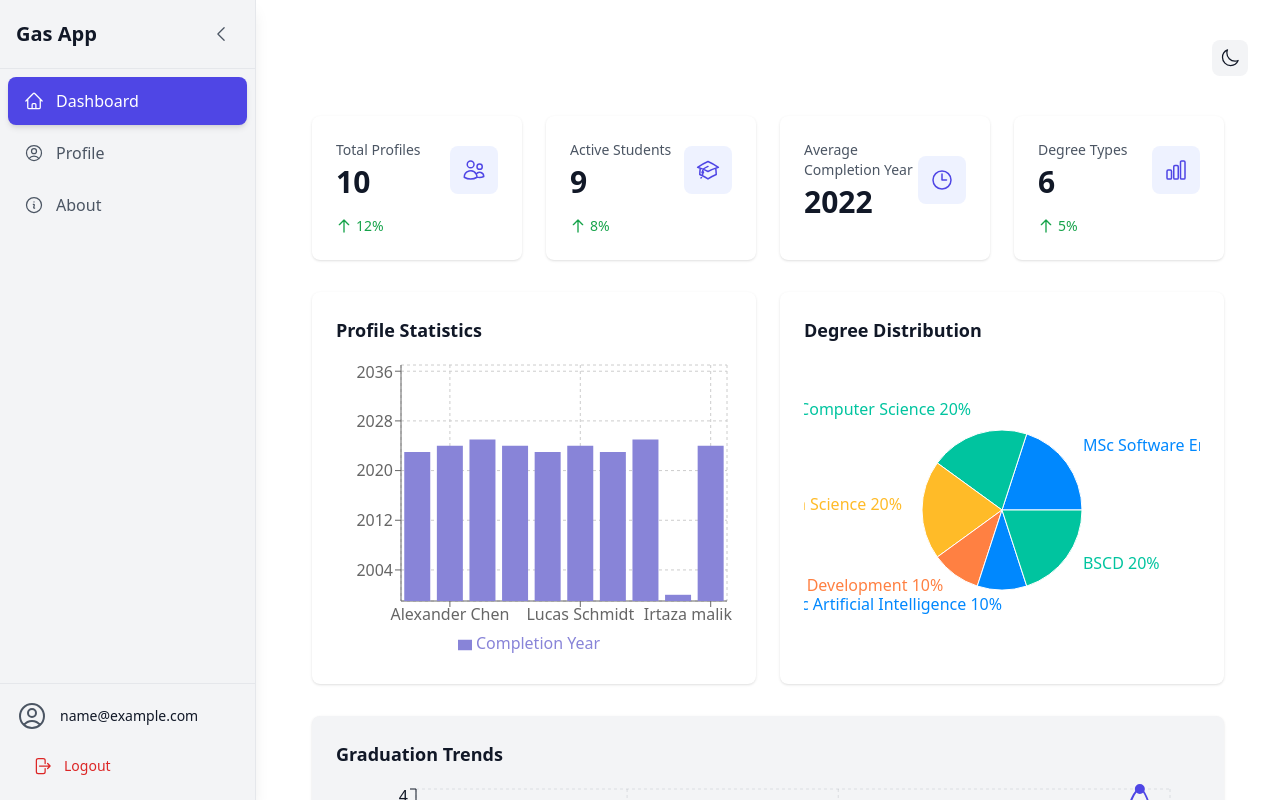
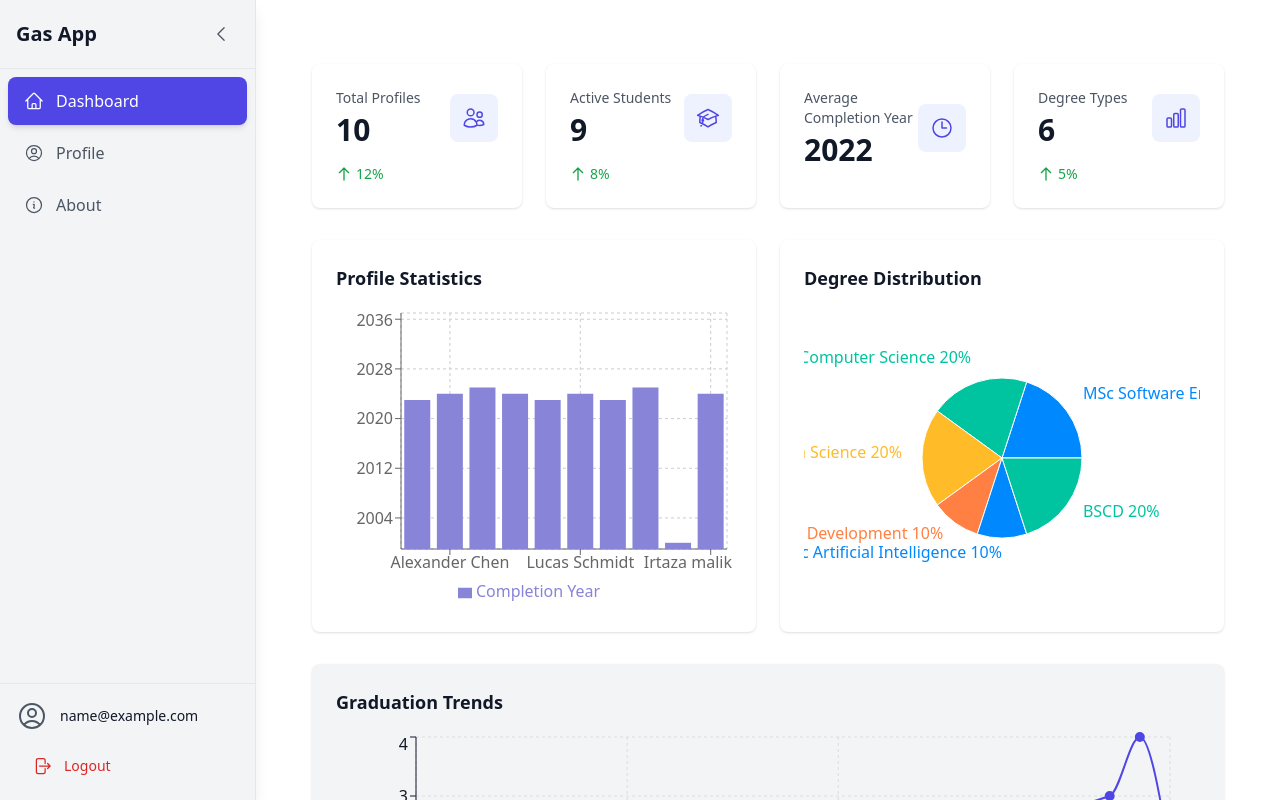
Before and after one commit to irtaza302/DashBoard-Project, a React (Vite) app: page /dashboard in a window 1280 px wide. Both pictures are taken after typing "name@example.com", "Sample123" into the empty fields and a click on the button "Sign in". Shown: the top 800 px of the page. Built offline with nearby package versions, Linux system fonts and the light colour scheme; data requests are answered from the project's data file.

Commit message:
removeal

```diff
--- a/src/App.tsx
+++ b/src/App.tsx
@@ -3,7 +3,6 @@ import { BrowserRouter, Routes, Route, Navigate } from 'react-router-dom';
 import { Toaster } from 'react-hot-toast';
 import { AuthProvider } from './context/AuthContext';
 import { QueryClient, QueryClientProvider } from '@tanstack/react-query';
-import { ThemeProvider } from './context/ThemeContext';
 import { ErrorBoundary } from './components/common/ErrorBoundary';
 import RequireAuth from './components/RequireAuth';
 import { PageLoader } from './components/common/PageLoader';
@@ -30,7 +29,6 @@ function App() {
     <Provider store={store}>
       <ErrorBoundary>
         <QueryClientProvider client={queryClient}>
-          <ThemeProvider>
           <BrowserRouter>
             <AuthProvider>
               <Suspense fallback={<PageLoader />}>
@@ -55,7 +53,6 @@ function App() {
               <Toaster position="top-right" />
             </AuthProvider>
           </BrowserRouter>
-          </ThemeProvider>
         </QueryClientProvider>
       </ErrorBoundary>
     </Provider>
--- a/src/components/common/ThemeToggle.tsx
+++ /dev/null
@@ -1,20 +0,0 @@
-import { SunIcon, MoonIcon } from '@heroicons/react/24/outline';
-import { useTheme } from '../../context/ThemeContext';
-
-export const ThemeToggle = () => {
-  const { theme, toggleTheme } = useTheme();
-
-  return (
-    <button
-      onClick={toggleTheme}
-      className="p-2 rounded-lg bg-background-secondary hover:bg-background/80 transition-colors duration-200"
-      aria-label={`Switch to ${theme === 'light' ? 'dark' : 'light'} mode`}
-    >
-      {theme === 'light' ? (
-        <MoonIcon className="h-5 w-5 text-foreground transition-colors duration-200" />
-      ) : (
-        <SunIcon className="h-5 w-5 text-foreground transition-colors duration-200" />
-      )}
-    </button>
-  );
-};
--- a/src/components/layout/DashboardLayout.tsx
+++ b/src/components/layout/DashboardLayout.tsx
@@ -1,7 +1,6 @@
 import { useState } from 'react';
 import { Outlet } from 'react-router-dom';
 import { Sidebar } from './Sidebar';
-import { ThemeToggle } from '../common/ThemeToggle';
 
 const DashboardLayout = () => {
   const [isSidebarOpen, setIsSidebarOpen] = useState(true);
@@ -16,9 +15,6 @@ const DashboardLayout = () => {
       <main className={`flex-1 transition-all duration-300 ${isSidebarOpen ? 'ml-64' : 'ml-20'}`}>
         <div className="py-10 px-4 sm:px-6 lg:px-8">
           <div className="max-w-7xl mx-auto">
-            <div className="flex justify-end mb-4">
-              <ThemeToggle />
-            </div>
             <Outlet />
           </div>
         </div>
--- a/src/context/ThemeContext.tsx
+++ /dev/null
@@ -1,50 +0,0 @@
-import { createContext, useContext, useEffect, useState, ReactNode } from 'react';
-
-type Theme = 'light' | 'dark';
-
-interface ThemeContextType {
-  theme: Theme;
-  toggleTheme: () => void;
-}
-
-const ThemeContext = createContext<ThemeContextType | undefined>(undefined);
-
-export const ThemeProvider = ({ children }: { children: ReactNode }) => {
-  const [theme, setTheme] = useState<Theme>(() => {
-    // Check localStorage first
-    const savedTheme = localStorage.getItem('theme') as Theme;
-    if (savedTheme) {
-      return savedTheme;
-    }
-    // Then check system preference
-    if (window.matchMedia('(prefers-color-scheme: dark)').matches) {
-      return 'dark';
-    }
-    return 'light';
-  });
-
-  useEffect(() => {
-    const root = window.document.documentElement;
-    root.classList.remove('light', 'dark');
-    root.classList.add(theme);
-    localStorage.setItem('theme', theme);
-  }, [theme]);
-
-  const toggleTheme = () => {
-    setTheme(prevTheme => prevTheme === 'light' ? 'dark' : 'light');
-  };
-
-  return (
-    <ThemeContext.Provider value={{ theme, toggleTheme }}>
-      {children}
-    </ThemeContext.Provider>
-  );
-};
-
-export const useTheme = () => {
-  const context = useContext(ThemeContext);
-  if (!context) {
-    throw new Error('useTheme must be used within ThemeProvider');
-  }
-  return context;
-};
--- a/src/index.css
+++ b/src/index.css
@@ -10,15 +10,6 @@
     --foreground-secondary: #4b5563;
     --primary-600: #4f46e5;
     --primary-700: #4338ca;
-  }
-
-  .dark {
-    --background: #111827;
-    --background-secondary: #1f2937;
-    --foreground: #f9fafb;
-    --foreground-secondary: #d1d5db;
-    --primary-600: #6366f1;
-    --primary-700: #4f46e5;
   }
 }
 
--- a/tailwind.config.js
+++ b/tailwind.config.js
@@ -2,7 +2,6 @@ import { fontFamily } from 'tailwindcss/defaultTheme';
 
 /** @type {import('tailwindcss').Config} */
 export default {
-  darkMode: 'class',
   content: [
     "./index.html",
     "./src/**/*.{js,ts,jsx,tsx}",
```
Lines whose indentation alone changed are shown as unchanged.
